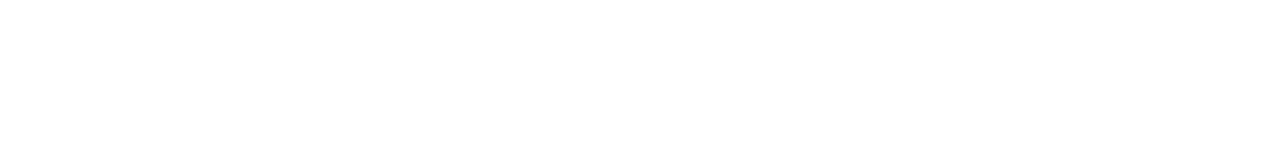
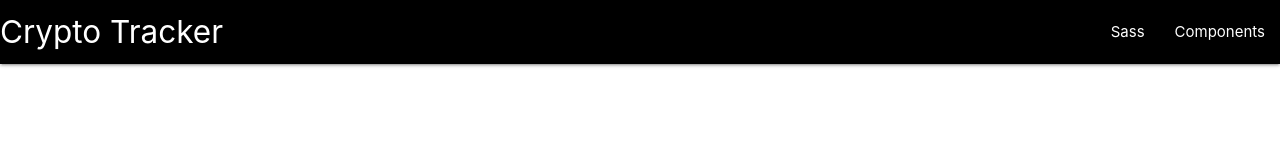
Before and after one commit to TravisWayne13/cryptoTracker, a plain HTML site: page index.html in a window 1280 px wide. Drawn offline with nearby package versions, Linux system fonts and the light colour scheme.

Commit message:
added navbar and side navbar

```diff
--- a/assets/css/style.css
+++ b/assets/css/style.css
@@ -0,0 +1,3 @@
+.nav-wrapper {
+  background-color: black;
+}
--- /dev/null
+++ b/assets/reset.css
@@ -0,0 +1,49 @@
+* {
+  box-sizing: border-box;
+}
+
+
+
+html, body, div, span, applet, object, iframe,
+h1, h2, h3, h4, h5, h6, p, blockquote, pre,
+a, abbr, acronym, address, big, cite, code,
+del, dfn, em, img, ins, kbd, q, s, samp,
+small, strike, strong, sub, sup, tt, var,
+b, u, i, center,
+dl, dt, dd, ol, ul, li,
+fieldset, form, label, legend,
+table, caption, tbody, tfoot, thead, tr, th, td,
+article, aside, canvas, details, embed,
+figure, figcaption, footer, header, hgroup,
+menu, nav, output, ruby, section, summary,
+time, mark, audio, video {
+	margin: 0;
+	padding: 0;
+	border: 0;
+	font-size: 100%;
+	font: inherit;
+	vertical-align: baseline;
+}
+/* HTML5 display-role reset for older browsers */
+article, aside, details, figcaption, figure,
+footer, header, hgroup, menu, nav, section {
+	display: block;
+}
+body {
+	line-height: 1;
+}
+ol, ul {
+	list-style: none;
+}
+blockquote, q {
+	quotes: none;
+}
+blockquote:before, blockquote:after,
+q:before, q:after {
+	content: '';
+	content: none;
+}
+table {
+	border-collapse: collapse;
+	border-spacing: 0;
+}
--- a/index.html
+++ b/index.html
@@ -4,8 +4,45 @@
   <meta charset="UTF-8">
   <meta name="viewport" content="width=device-width, initial-scale=1.0">
   <title>Document</title>
+  <link rel="stylesheet" href="./assets/reset.css">
+  <link rel="stylesheet" href="https://cdnjs.cloudflare.com/ajax/libs/materialize/1.0.0/css/materialize.min.css">
+  <link href="https://fonts.googleapis.com/icon?family=Material+Icons" rel="stylesheet">
+  <link rel="stylesheet" href="./assets/css/style.css">
+
 </head>
 <body>
+<!-- NavBar -->
+  <div class="navbar-fixed">
+    <nav>
+      <div class="nav-wrapper">
+        <a href="#" class="sidenav-trigger" data-target="slide-out"><i class="material-icons">menu</i></a>
+        <a href="./index.html" class="brand-logo">Crypto Tracker</a>
+        <ul class="right hide-on-med-and-down">
+          <li><a href="sass.html">Sass</a></li>
+          <li><a href="badges.html">Components</a></li>
+        </ul>
+      </div>
+    </nav>
+  </div>
+<!-- Side Nav -->
+  <ul class="sidenav" id="slide-out">
+      <li>
+        <a href="search.html"><p>Search</p></a>
+      </li>
+      <li>
+        <a href="favorites.html"><p>Favorites</p></a>
+      </li>
+      <li>
+        <a href="#"><p>Refresh</p></a>
+      </li>
+    </ul>
 
+
+
+
+  <script src="https://cdnjs.cloudflare.com/ajax/libs/materialize/1.0.0/js/materialize.min.js"></script>
+  <script>const slideMenu = document.querySelectorAll('.sidenav');
+      M.Sidenav.init(slideMenu, {});
+    </script>
 </body>
 </html>
```
